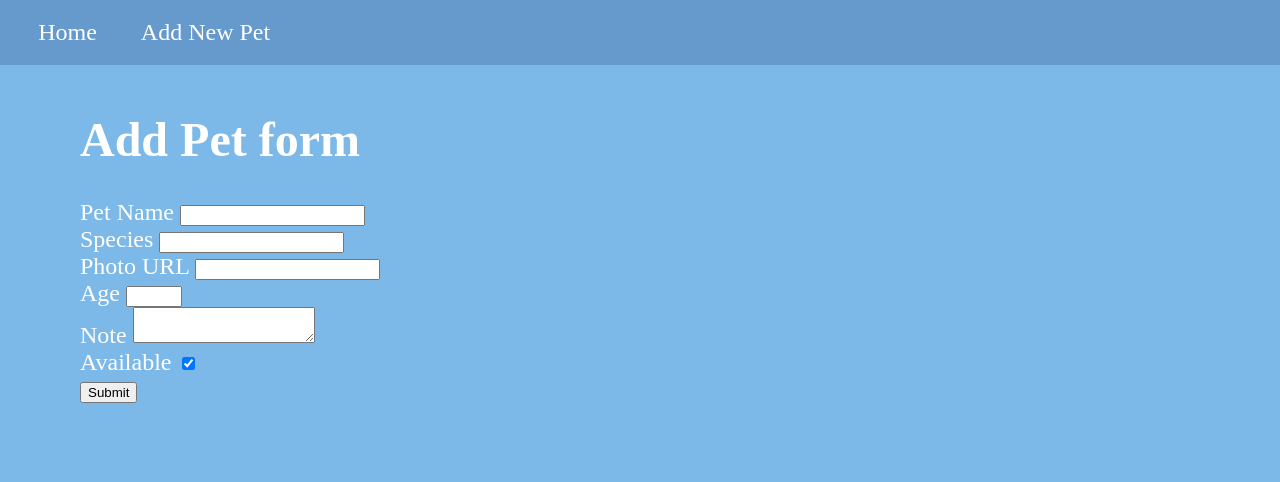
After one commit to mbouanik/wtform_adoption_agency, a Flask app: page /add in a window 1280 px wide. The commit adds this page. Shown: the top 482 px of the page. Run offline with Flask 3, Linux system fonts and the light colour scheme.

Commit message:
all functionalities added

```diff
--- a/forms.py
+++ b/forms.py
@@ -1,12 +1,12 @@
 from flask_wtf import FlaskForm
 from wtforms import BooleanField, IntegerField, StringField, TextAreaField
-from wtforms.validators import InputRequired
+from wtforms.validators import AnyOf, InputRequired, NumberRange, Optional, URL
 
 
 class AddPetForm(FlaskForm):
     name = StringField('Pet Name', validators=[InputRequired()])
-    species = StringField("Species", validators=[InputRequired()])
-    photo_url = StringField('Photo URL')
-    age = IntegerField('Age')
-    note = TextAreaField("Note")
+    species = StringField("Species", validators=[InputRequired(), AnyOf(["cat", "dog", "porcupine"])])
+    photo_url = StringField('Photo URL', validators=[URL(), Optional()])
+    age = IntegerField('Age', validators=[NumberRange(min=0, max=30)])
+    notes = TextAreaField("Note")
     available = BooleanField("Available", default=True)
--- a/routes.py
+++ b/routes.py
@@ -8,13 +8,9 @@ app_routes = Blueprint('app_routes', __name__, template_folder="templates", stat
 
 @app_routes.route("/")
 def home():
-    pets = db.session.execute(db.select(Pet)).scalars()
+    pets = db.session.execute(db.select(Pet).order_by(Pet.name)).scalars()
     return render_template('home.html', pets=pets)
 
-@app_routes.route("/pets/<int:pet_id>")
-def show_pet(pet_id):
-    pet = db.get_or_404(Pet, pet_id)
-    return render_template('pet_detail.html', pet=pet)
 
 @app_routes.route("/add", methods=["GET", "POST"])
 def add_pet():
@@ -25,10 +21,22 @@ def add_pet():
             spices=form.species.data,
             age=form.age.data,
             photo_url=form.photo_url.data,
-            note=form.note.data,
+            notes=form.notes.data,
             available=form.available.data
         )
         db.session.add(pet)
         db.session.commit()
         return redirect('/')
-    return render_template('add_pet.html')
+    return render_template('pet_form.html', form=form, form_type='Add')
+
+
+@app_routes.route("/<int:pet_id>", methods=["GET", "POST"])
+def show_and_edit_pet(pet_id):
+    pet = db.get_or_404(Pet, pet_id)
+    form = AddPetForm(obj=pet)
+    if form.validate_on_submit():
+        form.populate_obj(pet)
+        db.session.add(pet)
+        db.session.commit()
+        return redirect('/')
+    return render_template('pet.html', pet=pet, form=form)
--- a/static/app.css
+++ b/static/app.css
@@ -1,18 +1,25 @@
 body {
   background-color: #7cb9e8;
-  font-size: 1.2rem;
+  font-size: 1.5rem;
   color: white;
   margin: 0;
-  padding: 0;
+  padding: 5rem;
 }
 img {
   max-width: 15rem;
+  max-height: 20rem;
   border-radius: 1rem;
   border: 0.3rem solid;
 }
 
 nav {
   background-color: #6699cc;
+  position: fixed;
+  overflow: hidden;
+  top: 0;
+  left: 0;
+  right: 0;
+  width: 100%;
   padding: 1.2rem;
 }
 
@@ -28,14 +35,15 @@ nav a:hover {
 }
 .profile_page {
   display: flex;
+  justify-content: center;
   padding: 2rem;
   flex-wrap: wrap;
   margin: 0 10% 0 10%;
 }
 
 .profile_info {
-  padding: 1rem;
-  align-itself: flex-start;
+  /* padding: 1rem; */
+  flex: 0 0 33.3333333%;
 }
 
 .name {
@@ -44,10 +52,6 @@ nav a:hover {
 
 .available {
   color: #4a646c;
-}
-
-p {
-  text-align: center;
 }
 
 .profile_link {
@@ -62,3 +66,13 @@ a :hover {
 .title {
   text-align: center;
 }
+
+.profile {
+  display: flex;
+  justify-content: center;
+}
+.profile_details {
+  padding: 2rem;
+}
+.profile_picture {
+}
--- a/templates/home.html
+++ b/templates/home.html
@@ -6,11 +6,12 @@
 <div class="profile_page">
     {% for pet in pets %}
     <div class='profile_info'>
-        <a class='profile_link' href="/pets/{{pet.id}}">
+        <a class='profile_link' href="/{{pet.id}}">
         <img src="{{pet.photo_url}}" alt="">
         </a>
         <div class=''>
-            <p> <span class="name"> {{ pet.name }} </span> is <span class='available'>
+            <p>
+                <span class="name"> {{ pet.name }} </span> is <span class='available'>
                 {% if pet.available == False %}
                      available
                 {% else %}
--- /dev/null
+++ b/templates/pet_form.html
@@ -0,0 +1,18 @@
+{% extends "base.html" %} {% block title %} Add Pet {% endblock %}
+{% block content %}
+<h1>Add Pet form</h1>
+<form action="" method="POST">
+    {{ form.csrf_token }}
+    {% for field in form if field.widget.input_type != 'hidden' %}
+    <div>
+        {{ field.label }} {{ field}}
+        {% for err in field.errors %}
+            {{ err }}
+        {% endfor%}
+    </div>
+
+    {% endfor %}
+    <button>Submit</button>
+</form>
+
+{% endblock %}
```
Also changed, not shown: models.py (+5 -5 lines), seed.py (+73 -6 lines), templates/pet.html (added, +23 -0 lines).
